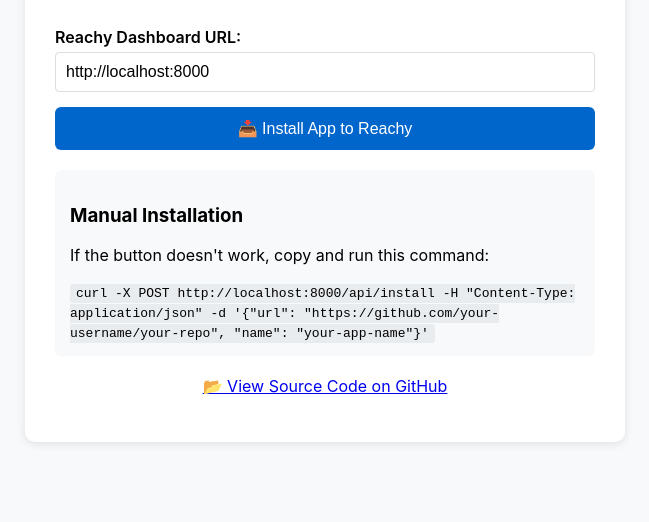
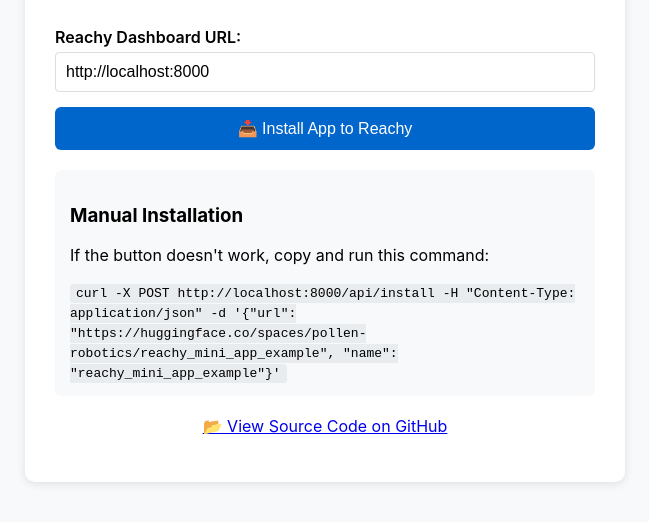
Before and after one commit to pollen-robotics/reachy_mini_app_example, a plain HTML site: page docs/index.html in a window 1280 px wide. Shown: the part 214-736 px from the top of the page, without its empty margins (315-964 px from the left). Drawn offline with Linux system fonts and the light colour scheme.

Commit message:
Update index.html

```diff
--- a/docs/index.html
+++ b/docs/index.html
@@ -138,7 +138,7 @@
         <div class="manual-install">
             <h3>Manual Installation</h3>
             <p>If the button doesn't work, copy and run this command:</p>
-            <code id="curlCommand">curl -X POST http://localhost:8000/api/install -H "Content-Type: application/json" -d '{"url": "https://github.com/your-username/your-repo", "name": "your-app-name"}'</code>
+            <code id="curlCommand">curl -X POST http://localhost:8000/api/install -H "Content-Type: application/json" -d '{"url": "https://huggingface.co/spaces/pollen-robotics/reachy_mini_app_example", "name": "reachy_mini_app_example"}'</code>
         </div>
 
         <div class="github-link">
```
